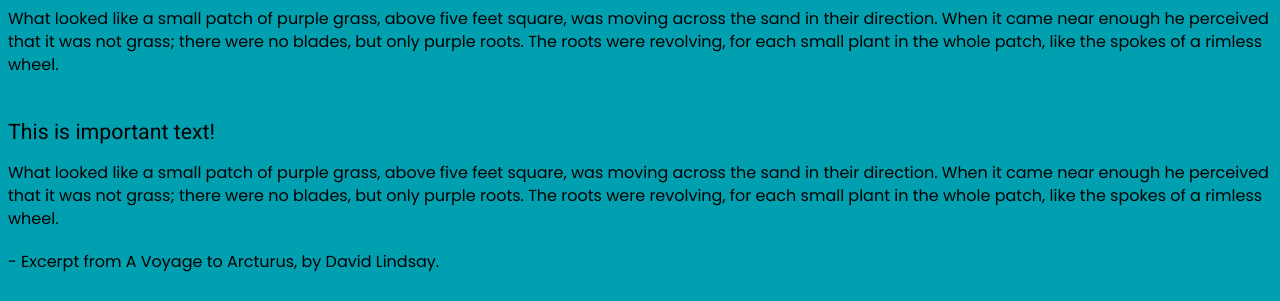
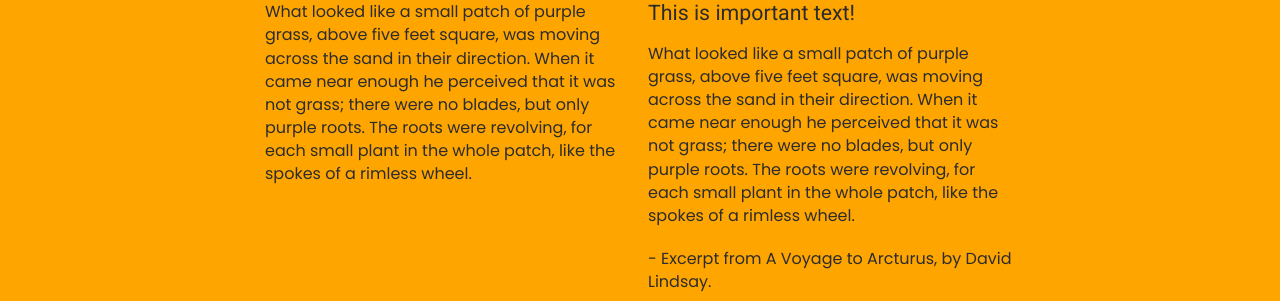
Before and after one commit to universidadny/Media_query_week_008, a plain HTML site: page wk8_Typography_StarterCode/index.html in a window 1280 px wide. Shown: the part 669-970 px from the top of the page. Drawn offline with Linux system fonts and the light colour scheme.

Commit message:
added section
max-width and min-width column

```diff
--- a/wk8_Typography_StarterCode/index.html
+++ b/wk8_Typography_StarterCode/index.html
@@ -1,6 +1,7 @@
 <html>
     <head>
         <title>Typographic Hierarchy Demo</title>
+        <meta name="viewport" content="width=device-width, initial-scale=1.0">
         <link rel="stylesheet" type="text/css" href="main.css">
         <link rel="stylesheet" href="https://cdnjs.cloudflare.com/ajax/libs/font-awesome/4.7.0/css/font-awesome.min.css">
         <link rel="stylesheet" type="text/css" href="mobilenav_responsive.css">
--- a/wk8_Typography_StarterCode/main.css
+++ b/wk8_Typography_StarterCode/main.css
@@ -1,8 +1,3 @@
-
-
-
-
-
 /* Typographic Scaling */
 /*
 
@@ -15,19 +10,36 @@
 */
 @import url('https://fonts.googleapis.com/css?family=Roboto:400|Poppins:400');
 
-html {font-size: 16px;}
+html {
+    font-size: 16px;
+}
 
 body {
-  background-color: #00a0b0	;
+    background-color: #00a0b0;
     font-family: 'Poppins', sans-serif;
     font-weight: 400;
     line-height: 1.45;
-  color: #1c1c1c1;
+    color: #2c2c2c;
+}
+/*Delete the media after class*/
+@media only screen and (min-width: 800px){
+            body{
+                background: #ffa500;
+        }
+        }
+section {
+    max-width: 750px;
+    margin: auto;
+}
+p {
+    margin-bottom: 1.25em;
 }
 
-p {margin-bottom: 1.25em;}
-
-h1, h2, h3, h4, h5 {
+h1,
+h2,
+h3,
+h4,
+h5 {
     margin: 2.75rem 0 1rem;
     font-family: 'Roboto', sans-serif;
     font-weight: 400;
@@ -39,12 +51,28 @@ h1 {
     font-size: 4.209em;
 }
 
-h2 {font-size: 3.157em;}
+h2 {
+    font-size: 3.157em;
+}
 
-h3 {font-size: 2.369em;}
+h3 {
+    font-size: 2.369em;
+}
 
-h4 {font-size: 1.777em;}
+h4 {
+    font-size: 1.777em;
+}
 
-h5 {font-size: 1.333em;}
+h5 {
+    font-size: 1.333em;
+}
 
-small, .text_small {font-size: 0.75em;}
+small,
+.text_small {
+    font-size: 0.75em;
+}
+@media only screen and (min-width: 900px){
+    section{
+        column-count: 2;
+    }
+}
```
Also changed, not shown: wk8_Typography_StarterCode/mobilenav_responsive.css (+10 -3 lines). Lines whose indentation alone changed are shown as unchanged.
